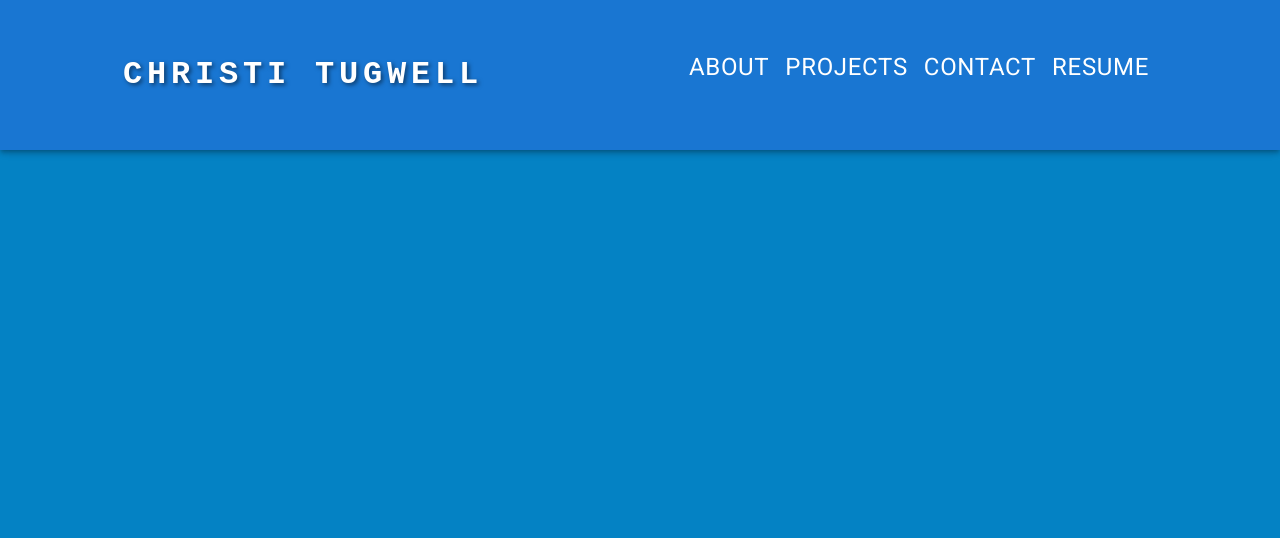
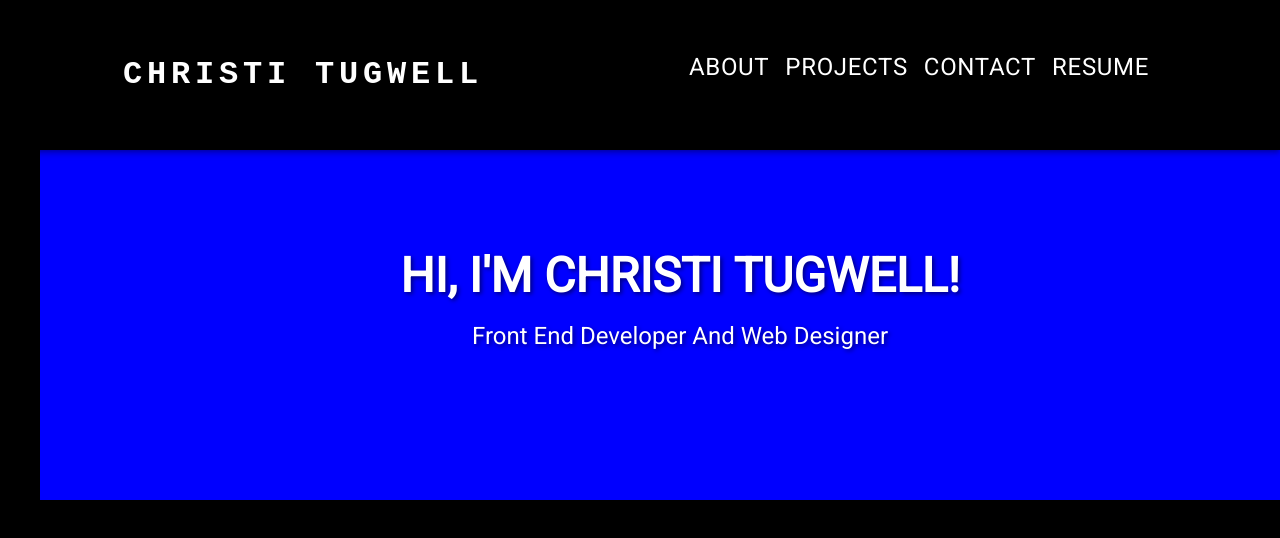
Before and after one commit to tugwellchristi/Portfolio-2.0, a React app in the folder React-Portfolio/Portfolio/: page /About in a window 1280 px wide. Shown: the top 538 px of the page. Built offline with nearby package versions, Linux system fonts and the light colour scheme; the HTML template or start-up script is replaced by a standard one.

Commit message:
minor updates, still working to resolve css issues

```diff
--- a/React-Portfolio/Portfolio/src/App.css
+++ b/React-Portfolio/Portfolio/src/App.css
@@ -6,12 +6,9 @@
 }
 
 body {
-  background-color: #0482C4ff;
+  background-color: black;
+
 }
-
-/* SCSS Gradient
-$gradient-top: linear-gradient(0deg, #301D2Cff, #0482C4ff, #D43EB3ff, #E8591Aff, #0763AAff);
-*/
 
 /* CSS HEX
 --dark-purple: #301D2Cff;
--- a/React-Portfolio/Portfolio/src/App.jsx
+++ b/React-Portfolio/Portfolio/src/App.jsx
@@ -1,4 +1,4 @@
-// import Header from './components/Header/Header';
+import Header from './components/Header/Header';
 import AppBar from './components/AppBar/AppBar';
 import './App.css'
 
@@ -6,7 +6,7 @@ function App() {
   return (
 
     <div>
-      {/* <Header />  */}
+      <Header />
       <AppBar />
      {/* <Project />
      <Footer /> */}
--- a/React-Portfolio/Portfolio/src/components/AppBar/AppBar.css
+++ /dev/null
@@ -1,4 +0,0 @@
-.appbar {
-    background-color: #0482C4ff;
-    color: white;
-}
--- a/React-Portfolio/Portfolio/src/components/AppBar/AppBar.jsx
+++ b/React-Portfolio/Portfolio/src/components/AppBar/AppBar.jsx
@@ -7,7 +7,7 @@ import Menu from '@mui/material/Menu';
 import Container from '@mui/material/Container';
 import Button from '@mui/material/Button';
 import MenuItem from '@mui/material/MenuItem';
-import './AppBar.css'
+
 
 const pages = ['About', 'Projects', 'Contact', 'Resume'];
 
@@ -23,7 +23,16 @@ function ResponsiveAppBar() {
   };
 
   return (
-    <AppBar className="appbar" sx={{ height: '150px', width: '100%', top: 0, position: 'fixed' }}>
+    <AppBar
+      className="appbar"
+      sx={{
+        height: '150px',
+        width: '100%',
+        top: 0,
+        position: 'fixed',
+        backgroundColor: 'black'
+      }}
+    >
       <Container maxWidth="xl" sx={{ maxWidth: '100%' }}>
         <Toolbar disableGutters>
           <Typography
--- a/React-Portfolio/Portfolio/src/components/Header/Header.jsx
+++ b/React-Portfolio/Portfolio/src/components/Header/Header.jsx
@@ -1,41 +1,41 @@
-// import React from 'react';
-// import Box from '@mui/material/Box';
-// import Typography from '@mui/material/Typography';
+import React from 'react';
+import Box from '@mui/material/Box';
+import Typography from '@mui/material/Typography';
 
 
-// function HeaderBox() {
-//     return (
-//         <Box
-//             sx={{
-//                 height: '400px',
-//                 width: '100%',
-//                 backgroundImage: 'url()',
-//                 backgroundSize: 'cover',
-//                 backgroundPosition: 'center',
-//                 position: 'fixed',
-//                 zIndex: 1,
-//                 display: 'flex',
-//                 flexDirection: 'column',
-//                 justifyContent: 'center',
-//                 alignItems: 'center',
-//                 fontFamily: 'monospace',
-//                 fontWeight: 700,
-//                 letterSpacing: '.3rem',
-//                 color: 'white',
-//                 flexGrow: 1,
-//                 fontSize: '2rem',
-//                 marginTop: '60px',
-//                 textShadow: '2px 2px 4px rgba(0, 0, 0, 0.5)',
-//             }}
-//         >
-//             <Typography variant='h3' fontWeight='bold' mb={2}>
-//                 HI, I'M CHRISTI TUGWELL!
-//             </Typography>
-//             <Typography variant='h5'>
-//                 Front End Developer And Web Designer
-//             </Typography>
-//         </Box>
-//     );
-// }
+function HeaderBox() {
+    return (
+        <Box
+            sx={{
+                height: '400px',
+                width: '100%',
+                backgroundColor: 'blue',
+                backgroundSize: 'cover',
+                backgroundPosition: 'center',
+                position: 'fixed',
+                zIndex: 1,
+                display: 'flex',
+                flexDirection: 'column',
+                justifyContent: 'center',
+                alignItems: 'center',
+                fontFamily: 'monospace',
+                fontWeight: 700,
+                letterSpacing: '.3rem',
+                color: 'white',
+                flexGrow: 1,
+                fontSize: '2rem',
+                marginTop: '60px',
+                textShadow: '2px 2px 4px rgba(0, 0, 0, 0.5)',
+            }}
+        >
+            <Typography variant='h3' fontWeight='bold' mb={2}>
+                HI, I'M CHRISTI TUGWELL!
+            </Typography>
+            <Typography variant='h5'>
+                Front End Developer And Web Designer
+            </Typography>
+        </Box>
+    );
+}
 
-// export default HeaderBox;
+export default HeaderBox;
```
Also changed, not shown: React-Portfolio/Portfolio/src/components/AppBar/Abstract_Strip.png (renamed from React-Portfolio/Portfolio/src/assets/images/Abstract_Strip.png). Lines whose indentation alone changed are shown as unchanged.
